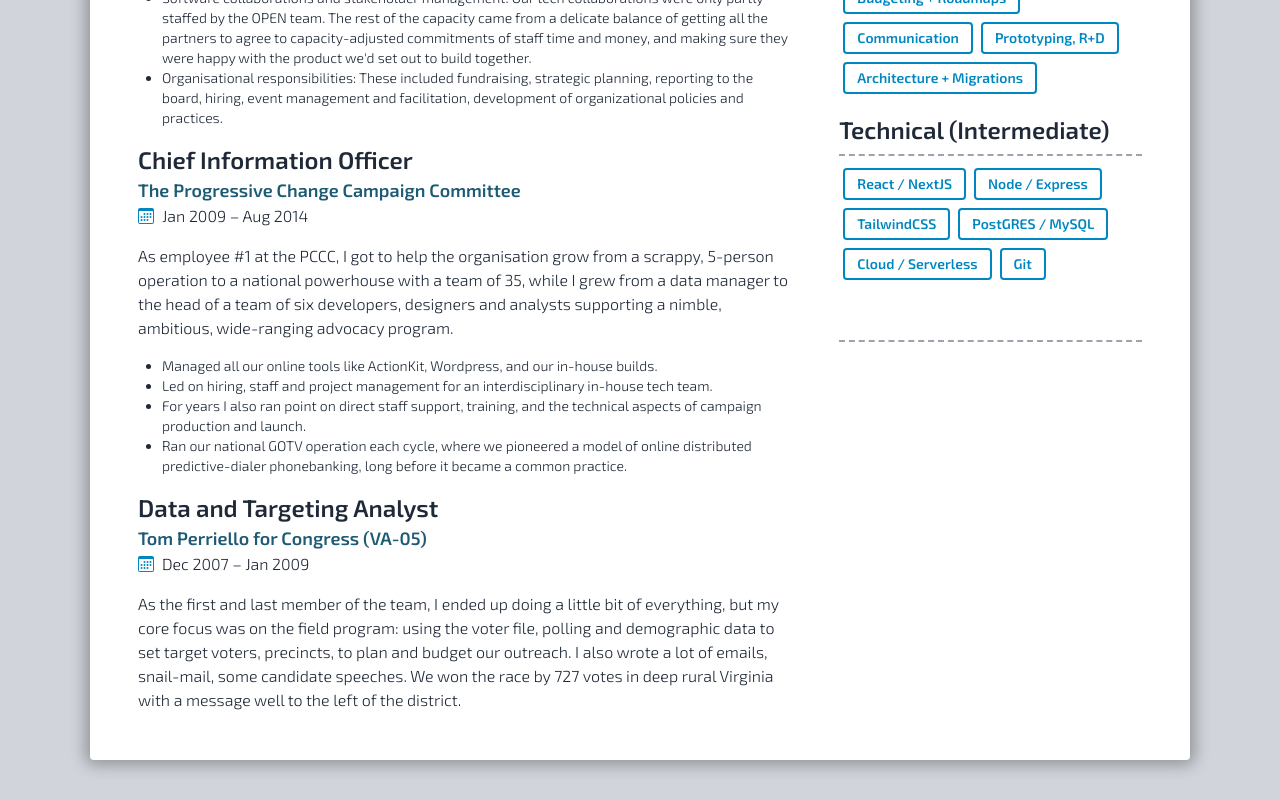
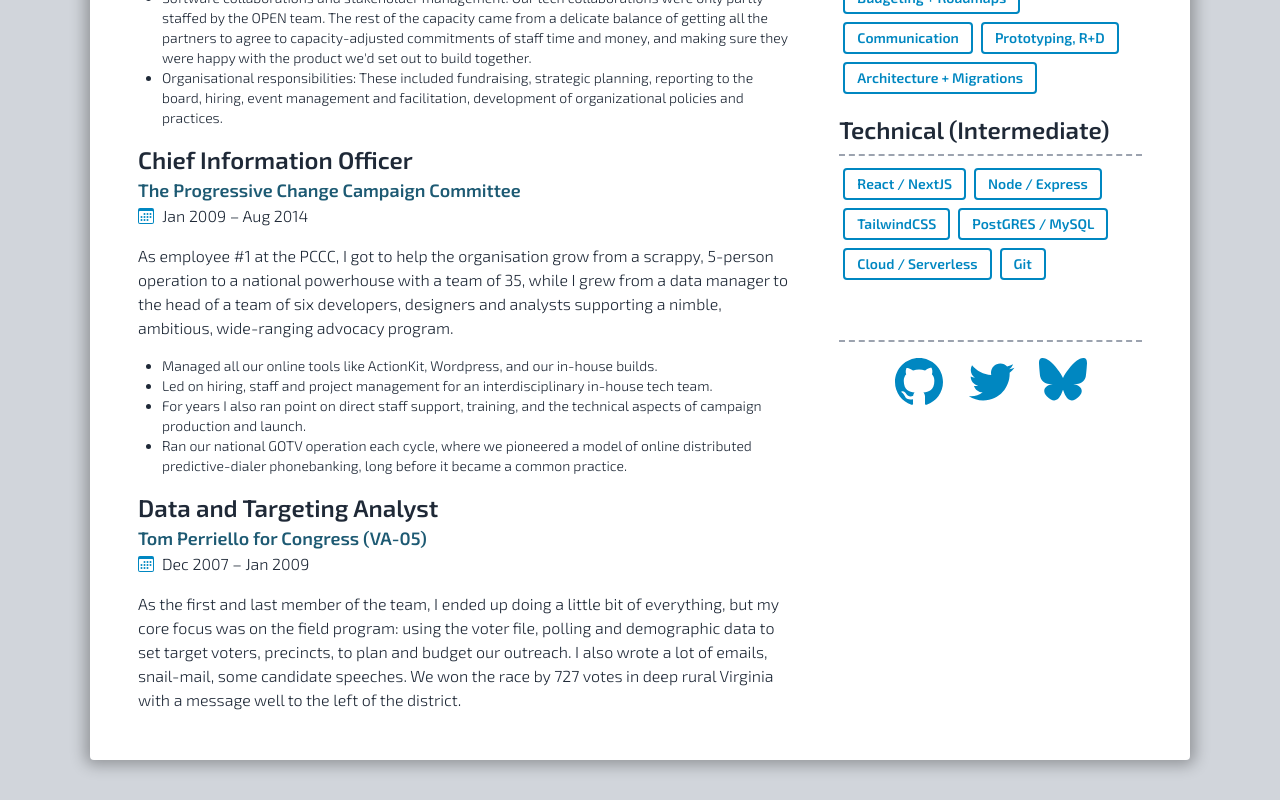
Before and after one commit to michaelsnook/michaelsnook.com, a Next.js app: page /resume in a window 1280 px wide. Shown: the part 820-1620 px from the top of the page. Built offline with nearby package versions, Linux system fonts and the light colour scheme; no server answers.

Commit message:
Fix SVGs on the resume

```diff
--- a/app/resume/developer/page.jsx
+++ b/app/resume/developer/page.jsx
@@ -5,6 +5,7 @@
   Calendar,
   IconGithub,
   IconTwitter,
+  IconBluesky,
 } from '@/components/icons'
 import PictureSection from './picture-section'
 import { Wrapper, LeftContainer, RightContainer } from './containers'
--- a/app/resume/page.jsx
+++ b/app/resume/page.jsx
@@ -5,6 +5,7 @@
   Calendar,
   IconGithub,
   IconTwitter,
+  IconBluesky,
 } from '@/components/icons'
 
 const skills = [
@@ -206,12 +207,18 @@
             </p>
 
             <H2>&nbsp;</H2>
-            <div className="flex flex-row gap-4 mt-4">
-              <a href="https://github.com/michaelsnook">
+            <div className="flex flex-row gap-6 mt-4 h-20 justify-center text-cyan-bright">
+              <a className="h-12 w-12" href="https://github.com/michaelsnook">
                 <IconGithub />
               </a>
-              <a href="https://twitter.com/michaelsnook">
+              <a className="h-12 w-12" href="https://twitter.com/michaelsnook">
                 <IconTwitter />
+              </a>
+              <a
+                className="h-12 w-12"
+                href="https://bsky.app/profile/michaelsnook.com"
+              >
+                <IconBluesky />
               </a>
             </div>
           </div>
--- a/components/icons.jsx
+++ b/components/icons.jsx
@@ -20,6 +20,17 @@
         fill="currentColor"
         clipRule="evenodd"
         d="M8 0C3.58 0 0 3.58 0 8C0 11.54 2.29 14.53 5.47 15.59C5.87 15.66 6.02 15.42 6.02 15.21C6.02 15.02 6.01 14.39 6.01 13.72C4 14.09 3.48 13.23 3.32 12.78C3.23 12.55 2.84 11.84 2.5 11.65C2.22 11.5 1.82 11.13 2.49 11.12C3.12 11.11 3.57 11.7 3.72 11.94C4.44 13.15 5.59 12.81 6.05 12.6C6.12 12.08 6.33 11.73 6.56 11.53C4.78 11.33 2.92 10.64 2.92 7.58C2.92 6.71 3.23 5.99 3.74 5.43C3.66 5.23 3.38 4.41 3.82 3.31C3.82 3.31 4.49 3.1 6.02 4.13C6.66 3.95 7.34 3.86 8.02 3.86C8.7 3.86 9.38 3.95 10.02 4.13C11.55 3.09 12.22 3.31 12.22 3.31C12.66 4.41 12.38 5.23 12.3 5.43C12.81 5.99 13.12 6.7 13.12 7.58C13.12 10.65 11.25 11.33 9.47 11.53C9.76 11.78 10.01 12.26 10.01 13.01C10.01 14.08 10 14.94 10 15.21C10 15.42 10.15 15.67 10.55 15.59C13.71 14.53 16 11.53 16 8C16 3.58 12.42 0 8 0Z"
+      ></path>
+    </svg>
+  )
+}
+
+const IconBluesky = () => {
+  return (
+    <svg fill="none" viewBox="0 0 64 57">
+      <path
+        fill="currentColor"
+        d="M13.873 3.805C21.21 9.332 29.103 20.537 32 26.55v15.882c0-.338-.13.044-.41.867-1.512 4.456-7.418 21.847-20.923 7.944-7.111-7.32-3.819-14.64 9.125-16.85-7.405 1.264-15.73-.825-18.014-9.015C1.12 23.022 0 8.51 0 6.55 0-3.268 8.579-.182 13.873 3.805ZM50.127 3.805C42.79 9.332 34.897 20.537 32 26.55v15.882c0-.338.13.044.41.867 1.512 4.456 7.418 21.847 20.923 7.944 7.111-7.32 3.819-14.64-9.125-16.85 7.405 1.264 15.73-.825 18.014-9.015C62.88 23.022 64 8.51 64 6.55c0-9.818-8.578-6.732-13.873-2.745Z"
       ></path>
     </svg>
   )
@@ -103,4 +114,12 @@
   )
 }
 
-export { Envelope, LinkIcon, Phone, Calendar, IconGithub, IconTwitter }
+export {
+  Envelope,
+  LinkIcon,
+  Phone,
+  Calendar,
+  IconGithub,
+  IconTwitter,
+  IconBluesky,
+}
```
